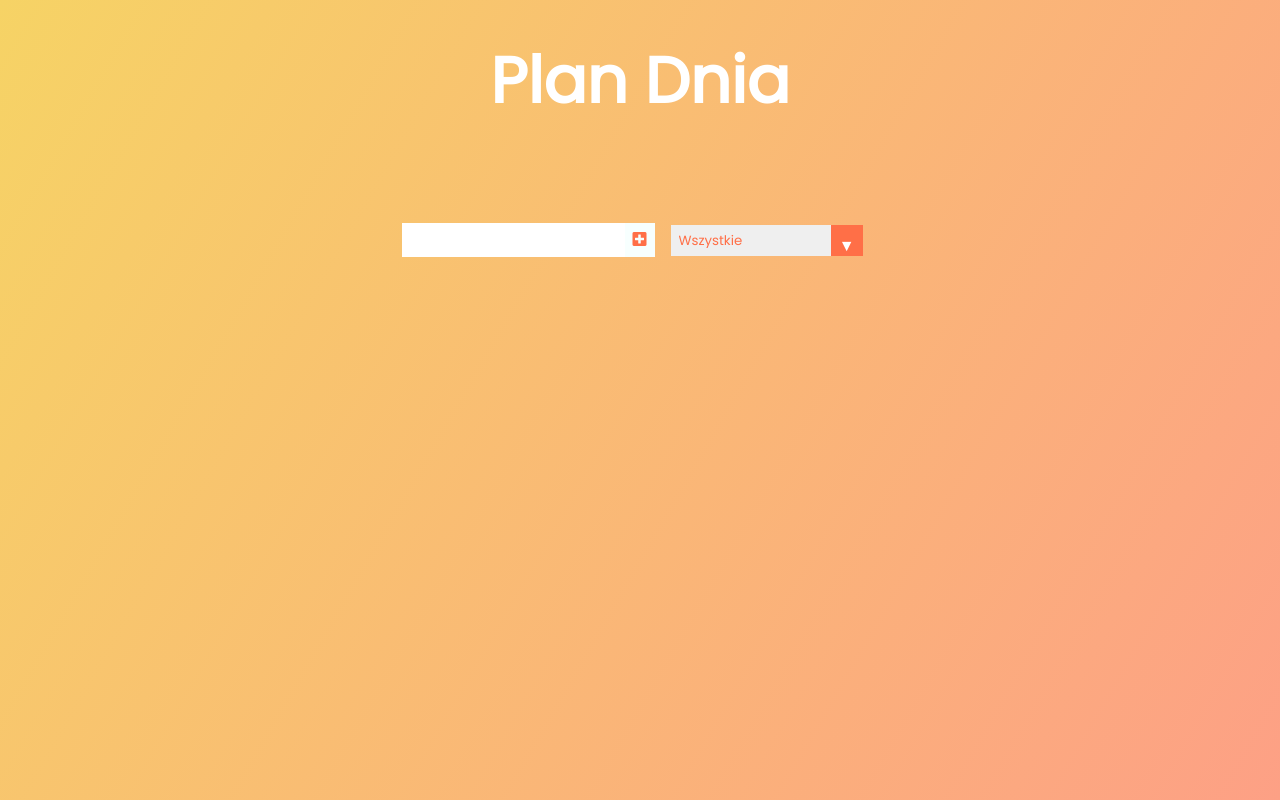
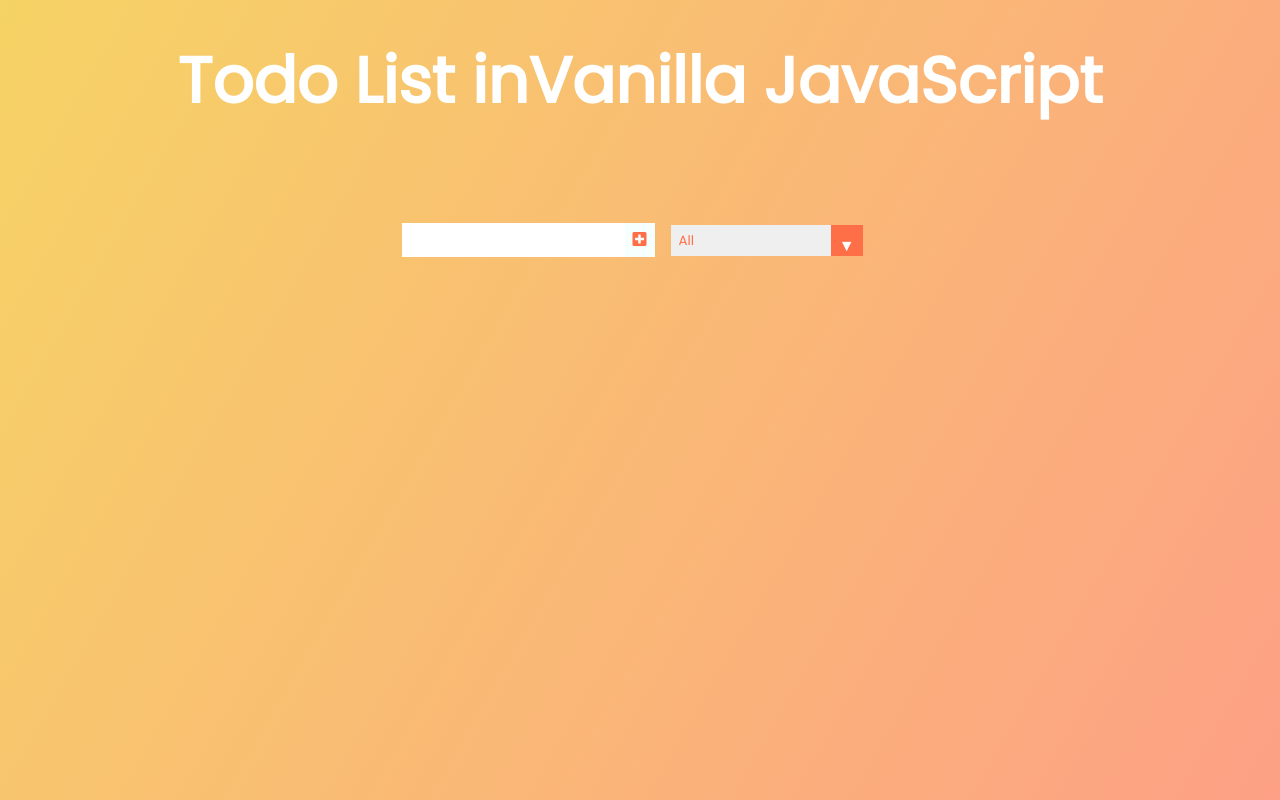
Before and after one commit to spatulatom/todo-vanillajs, a plain HTML site: page index.html in a window 1280 px wide. Drawn offline with Linux system fonts and the light colour scheme.

Commit message:
to english

```diff
--- a/index.html
+++ b/index.html
@@ -18,7 +18,8 @@
   </head>
   <body>
     <header>
-      <h1>Plan Dnia</h1>
+      <h1>Todo List in</h1>
+      <h1>Vanilla JavaScript</h1>
     </header>
     <form>
       <input type="text" class="todo-input" />
@@ -27,9 +28,9 @@
       </button>
       <div class="select">
         <select name="todos" class="filter-todo">
-          <option value="all">Wszystkie</option>
-          <option value="completed">Ukończone</option>
-          <option value="uncompleted">Nieukończone</option>
+          <option value="all">All</option>
+          <option value="completed">Finished</option>
+          <option value="uncompleted">Unfinished</option>
         </select>
       </div>
     </form>
```
